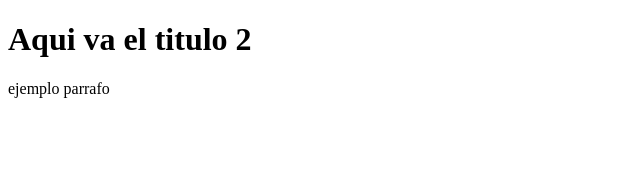
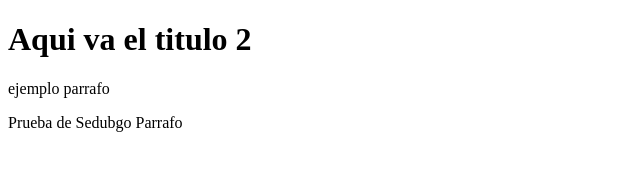
Before and after one commit to haroldb2/Prueba, a plain HTML site: page index.html in a window 1280 px wide. Shown: the whole page, without its empty margins (0-640 px from the left). Drawn offline with Linux system fonts and the light colour scheme.

Commit message:
Prueba de Segundo Cambio

```diff
--- a/index.html
+++ b/index.html
@@ -10,5 +10,6 @@
 <body>
     <h1>Aqui va el titulo 2</h1>
     <p>ejemplo parrafo</p>
+    <p>Prueba de Sedubgo Parrafo</p>
 </body>
 </html>
```
